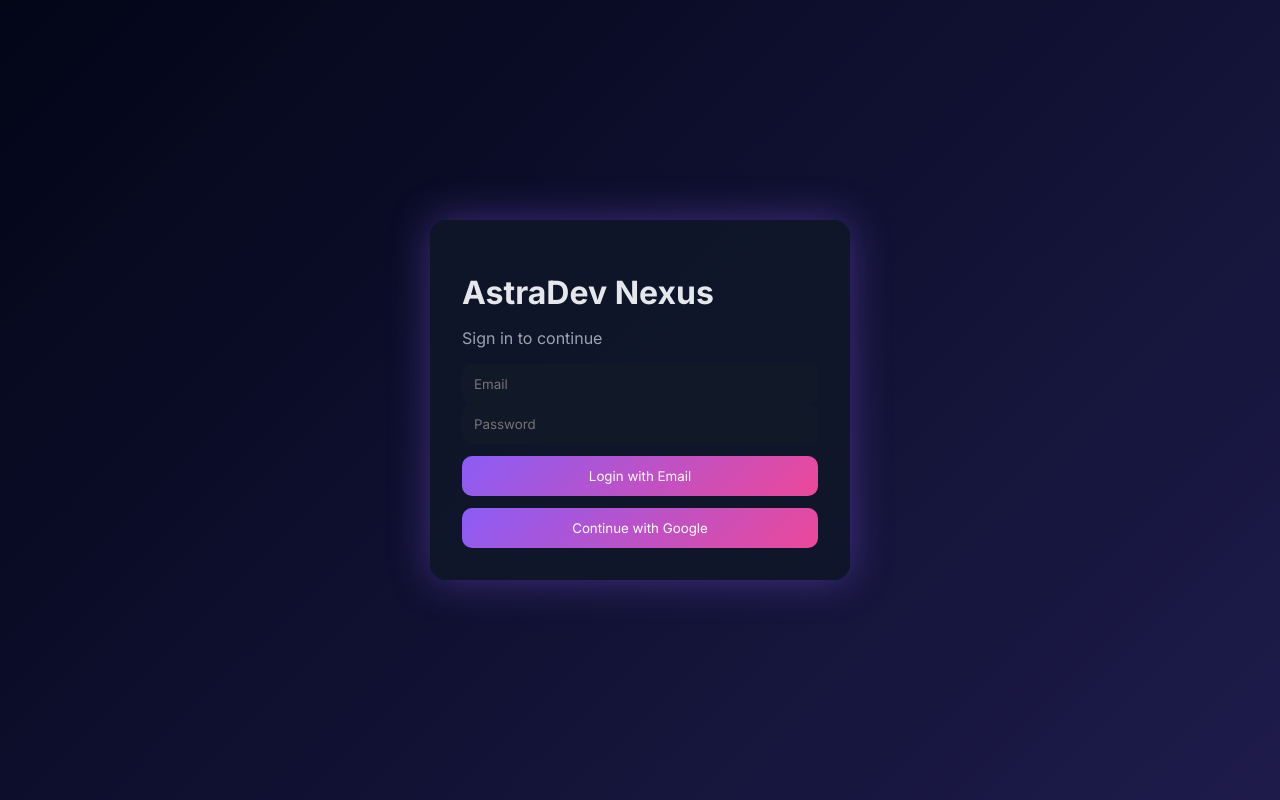
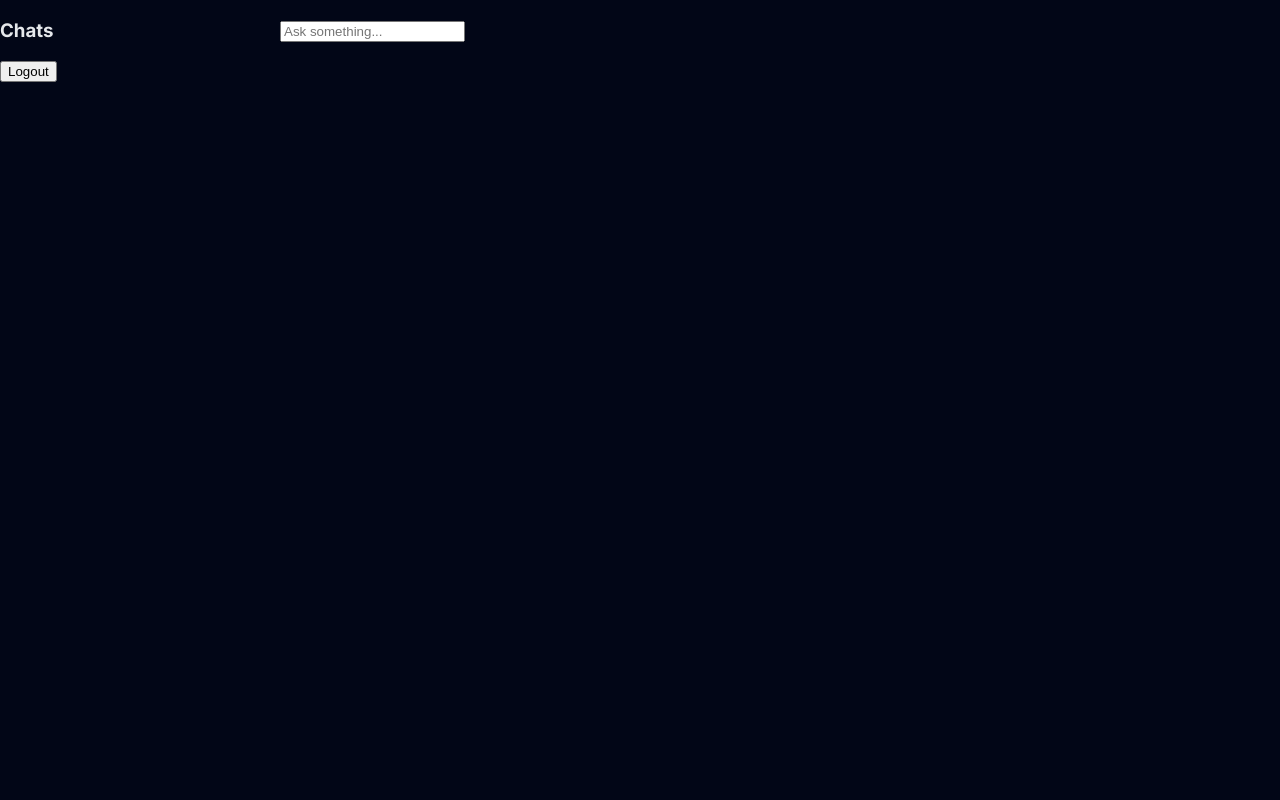
Before and after one commit to AstraDevNexus/chatbot, a Flask app: template templates/index.html in a window 1280 px wide. Run offline with Flask 3, Linux system fonts and the light colour scheme; the template is opened without the code that fills it, so the values that code supplies are empty; some libraries are stand-ins or nearby versions.

Commit message:
Redesign3

```diff
--- a/app.py
+++ b/app.py
@@ -1,110 +1,33 @@
-from flask import Flask, render_template, request, jsonify, session, redirect
-from werkzeug.security import generate_password_hash, check_password_hash
-import requests, os, sqlite3
+from flask import Flask, render_template, request, jsonify
+import requests, os
 
 app = Flask(__name__)
-app.secret_key = "astra-secret-key"
 
-GROQ_API_KEY = os.getenv("GROQ_API_KEY")
-MODEL = "llama-3.1-8b-instant"
+AI_API_KEY = os.environ.get("GROQ_API_KEY")
 
-# ---------------- DATABASE ----------------
-def db():
-    return sqlite3.connect("users.db")
-
-def init_db():
-    c = db().cursor()
-    c.execute("""
-    CREATE TABLE IF NOT EXISTS users(
-        id INTEGER PRIMARY KEY,
-        email TEXT UNIQUE,
-        password TEXT
-    )
-    """)
-    db().commit()
-
-init_db()
-
-# ---------------- AUTH ----------------
-@app.route("/", methods=["GET", "POST"])
-def login():
-    if request.method == "POST":
-        email = request.form["email"]
-        pwd = request.form["password"]
-
-        c = db().cursor()
-        c.execute("SELECT * FROM users WHERE email=?", (email,))
-        user = c.fetchone()
-
-        if user and check_password_hash(user[2], pwd):
-            session["user"] = email
-            return redirect("/chat")
-
-        return render_template("login.html", error="Invalid credentials")
-
-    return render_template("login.html")
-
-
-@app.route("/register", methods=["POST"])
-def register():
-    email = request.form["email"]
-    pwd = generate_password_hash(request.form["password"])
-
-    try:
-        db().execute("INSERT INTO users(email,password) VALUES(?,?)", (email, pwd))
-        db().commit()
-        return redirect("/")
-    except:
-        return render_template("login.html", error="User already exists")
-
-
-@app.route("/logout")
-def logout():
-    session.clear()
-    return redirect("/")
-
-# ---------------- CHAT ----------------
-@app.route("/chat")
-def chat():
-    if "user" not in session:
-        return redirect("/")
-    return render_template("index.html", user=session["user"])
-
+@app.route("/")
+def index():
+    return render_template("index.html")
 
 @app.route("/api/chat", methods=["POST"])
-def api_chat():
-    if "user" not in session:
-        return jsonify({"reply": "Unauthorized"})
+def chat():
+    if not AI_API_KEY:
+        return jsonify({"reply": "Server AI key not configured."})
 
-    msg = request.json.get("message", "")
+    user_msg = request.json.get("message", "")
 
-    payload = {
-        "model": MODEL,
-        "messages": [
-            {"role": "system", "content": "You are AstraDev Nexus, a professional AI assistant. Use markdown."},
-            {"role": "user", "content": msg}
-        ],
-        "temperature": 0.7,
-        "max_tokens": 500
-    }
+    res = requests.post(
+        "https://api.groq.com/openai/v1/chat/completions",
+        headers={
+            "Authorization": f"Bearer {AI_API_KEY}",
+            "Content-Type": "application/json"
+        },
+        json={
+            "model": "llama-3.1-8b-instant",
+            "messages": [{"role": "user", "content": user_msg}]
+        }
+    )
 
-    headers = {
-        "Authorization": f"Bearer {GROQ_API_KEY}",
-        "Content-Type": "application/json"
-    }
-
-    try:
-        r = requests.post(
-            "https://api.groq.com/openai/v1/chat/completions",
-            json=payload,
-            headers=headers,
-            timeout=20
-        )
-        reply = r.json()["choices"][0]["message"]["content"]
-        return jsonify({"reply": reply})
-    except:
-        return jsonify({"reply": "AI service unavailable."})
-
-
-if __name__ == "__main__":
-    app.run(debug=True)
+    return jsonify({
+        "reply": res.json()["choices"][0]["message"]["content"]
+    })
--- a/marked.js
+++ /dev/null
@@ -1 +0,0 @@
-bubble.innerHTML = marked.parse(text);
--- a/templates/index.html
+++ b/templates/index.html
@@ -1,182 +1,125 @@
 <!DOCTYPE html>
 <html lang="en">
 <head>
-<meta charset="UTF-8" />
-<meta name="viewport" content="width=device-width, initial-scale=1.0"/>
+<meta charset="UTF-8">
+<meta name="viewport" content="width=device-width,initial-scale=1">
 <title>AstraDev Nexus AI</title>
 
-<!-- Fonts -->
 <link href="https://fonts.googleapis.com/css2?family=Inter:wght@400;600;700&display=swap" rel="stylesheet">
+<script src="/static/marked.min.js"></script>
 
-<!-- Firebase -->
-<script src="https://www.gstatic.com/firebasejs/10.12.2/firebase-app.js"></script>
-<script src="https://www.gstatic.com/firebasejs/10.12.2/firebase-auth.js"></script>
-<script src="https://www.gstatic.com/firebasejs/10.12.2/firebase-firestore.js"></script>
+<!-- Firebase v8 (CRITICAL FIX) -->
+<script src="https://www.gstatic.com/firebasejs/8.10.1/firebase-app.js"></script>
+<script src="https://www.gstatic.com/firebasejs/8.10.1/firebase-auth.js"></script>
+<script src="https://www.gstatic.com/firebasejs/8.10.1/firebase-firestore.js"></script>
 
 <style>
-:root{
-  --bg:#070b18;
-  --card:#0e152b;
-  --accent:#8b5cf6;
-  --text:#e5e7eb;
-  --muted:#9ca3af;
+body{margin:0;font-family:Inter;background:#020617;color:#e5e7eb}
+.hidden{display:none}
+.sidebar{width:260px;background:#020617;height:100vh;position:fixed}
+.mobile-toggle{display:none}
+@media(max-width:768px){
+  .sidebar{transform:translateX(-100%);transition:.3s}
+  .sidebar.open{transform:translateX(0)}
+  .mobile-toggle{display:block;padding:12px}
 }
-*{box-sizing:border-box;font-family:Inter}
-body{margin:0;background:radial-gradient(circle at top,#1e1b4b,var(--bg));color:var(--text);height:100vh}
-
-/* LOGIN */
-#loginScreen{
-  position:fixed;inset:0;display:flex;align-items:center;justify-content:center;
-  background:linear-gradient(135deg,#020617,#1e1b4b);
-  z-index:999;
-}
-.login-card{
-  width:100%;max-width:420px;padding:32px;
-  background:rgba(15,23,42,.9);
-  border-radius:16px;
-  box-shadow:0 0 40px rgba(139,92,246,.4);
-}
-.login-card h1{margin-bottom:8px}
-.login-card p{color:var(--muted)}
-.login-card button,input{
-  width:100%;padding:12px;margin-top:12px;border-radius:10px;
-  border:none;background:#111827;color:white
-}
-.login-card button{background:linear-gradient(135deg,#8b5cf6,#ec4899);cursor:pointer}
-
-/* APP */
-#app{display:none;height:100vh}
-.sidebar{
-  width:260px;background:#020617;padding:16px;display:flex;flex-direction:column
-}
-.chat-list{flex:1;overflow:auto}
-.chat-list div{padding:10px;border-radius:8px;color:var(--muted);cursor:pointer}
-.chat-list div:hover{background:#111827}
-.logout{margin-top:12px}
-
-.main{
-  flex:1;display:flex;flex-direction:column
-}
-.header{
-  padding:16px;border-bottom:1px solid #1f2937
-}
-.chat{
-  flex:1;padding:24px;overflow:auto
-}
-.message{
-  max-width:70%;padding:14px;border-radius:14px;margin-bottom:16px
-}
-.user{margin-left:auto;background:#4c1d95}
+.chat{margin-left:260px;padding:20px}
+@media(max-width:768px){.chat{margin-left:0}}
+.msg{padding:14px;border-radius:12px;margin-bottom:12px}
+.user{background:#4c1d95;margin-left:auto}
 .bot{background:#111827}
-.input{
-  display:flex;padding:16px;border-top:1px solid #1f2937
-}
-input{flex:1;margin:0}
-.send{margin-left:10px;background:var(--accent)}
-
-@media(max-width:768px){
-  .sidebar{display:none}
-  .message{max-width:100%}
-}
 </style>
 </head>
 
 <body>
 
-<!-- LOGIN -->
-<div id="loginScreen">
-  <div class="login-card">
-    <h1>AstraDev Nexus</h1>
-    <p>Sign in to continue</p>
-    <input id="email" placeholder="Email"/>
-    <input id="password" type="password" placeholder="Password"/>
-    <button onclick="emailLogin()">Login with Email</button>
-    <button onclick="googleLogin()">Continue with Google</button>
-  </div>
+<button class="mobile-toggle" onclick="toggleSidebar()">☰</button>
+
+<div class="sidebar" id="sidebar">
+  <h3>Chats</h3>
+  <div id="chatList"></div>
+  <button onclick="logout()">Logout</button>
 </div>
 
-<!-- APP -->
-<div id="app" style="display:flex">
-  <div class="sidebar">
-    <h3>Chats</h3>
-    <div class="chat-list" id="chatList"></div>
-    <button class="logout" onclick="logout()">Logout</button>
-  </div>
-
-  <div class="main">
-    <div class="header">AstraDev Nexus AI</div>
-    <div class="chat" id="chat"></div>
-    <div class="input">
-      <input id="prompt" placeholder="Ask something..."/>
-      <button class="send" onclick="send()">Send</button>
-    </div>
-  </div>
+<div class="chat">
+  <div id="messages"></div>
+  <input id="input" placeholder="Ask something..." onkeydown="if(event.key==='Enter')send()">
 </div>
 
 <script>
-/* FIREBASE CONFIG */
-const firebaseConfig = {
-  apiKey: "AIzaSyDMgUlLMjrMDXCXJTdUpGdqRfB1U_kQpqU",
-  authDomain: "ai-login-4a340.firebaseapp.com",
-  projectId: "ai-login-4a340"
-};
+/* FIREBASE CONFIG (SAFE) */
+firebase.initializeApp({
+  apiKey: "YOUR_FIREBASE_KEY",
+  authDomain: "YOUR_DOMAIN",
+  projectId: "YOUR_PROJECT_ID"
+});
 
-firebase.initializeApp(firebaseConfig);
 const auth = firebase.auth();
 const db = firebase.firestore();
+let uid = null;
 
 /* AUTH */
 auth.onAuthStateChanged(user=>{
-  if(user){
-    loginScreen.style.display="none";
-    app.style.display="flex";
-  }else{
-    loginScreen.style.display="flex";
-    app.style.display="none";
+  if(!user){
+    auth.signInAnonymously();
+  } else {
+    uid = user.uid;
+    loadHistory();
   }
 });
 
-function googleLogin(){
-  auth.signInWithPopup(new firebase.auth.GoogleAuthProvider());
-}
-function emailLogin(){
-  auth.signInWithEmailAndPassword(email.value,password.value);
-}
-function logout(){auth.signOut()}
-
 /* CHAT */
 async function send(){
-  const text = prompt.value;
-  prompt.value="";
-  addMessage(text,"user");
+  const text = input.value;
+  input.value = "";
+  add(text,"user");
 
-  const res = await fetch("/api/chat",{
+  await db.collection("chats").add({uid,text,role:"user",t:Date.now()});
+
+  const r = await fetch("/api/chat",{
     method:"POST",
     headers:{'Content-Type':'application/json'},
     body:JSON.stringify({message:text})
   });
-  const data = await res.json();
-  typeMessage(data.reply);
+
+  const data = await r.json();
+  type(data.reply);
+  await db.collection("chats").add({uid,text:data.reply,role:"bot",t:Date.now()});
 }
 
-function addMessage(text,cls){
+function add(text,cls){
   const d=document.createElement("div");
-  d.className="message "+cls;
-  d.innerText=text;
-  chat.appendChild(d);
-  chat.scrollTop=chat.scrollHeight;
+  d.className="msg "+cls;
+  d.innerHTML=marked.parse(text);
+  messages.appendChild(d);
 }
 
-function typeMessage(text){
+function type(text){
+  let i=0;
   const d=document.createElement("div");
-  d.className="message bot";
-  chat.appendChild(d);
-  let i=0;
-  const interval=setInterval(()=>{
-    d.innerHTML+=text[i++];
-    chat.scrollTop=chat.scrollHeight;
-    if(i>=text.length)clearInterval(interval);
+  d.className="msg bot";
+  messages.appendChild(d);
+  const t=setInterval(()=>{
+    d.innerHTML=marked.parse(text.slice(0,i++));
+    if(i>text.length)clearInterval(t);
   },20);
+}
+
+/* HISTORY */
+function loadHistory(){
+  db.collection("chats").where("uid","==",uid).orderBy("t")
+  .onSnapshot(s=>{
+    messages.innerHTML="";
+    s.forEach(d=>add(d.data().text,d.data().role));
+  });
+}
+
+/* UI */
+function toggleSidebar(){
+  sidebar.classList.toggle("open");
+}
+function logout(){
+  auth.signOut();
 }
 </script>
 </body>
```
Also changed, not shown: templates/login.html (deleted).
